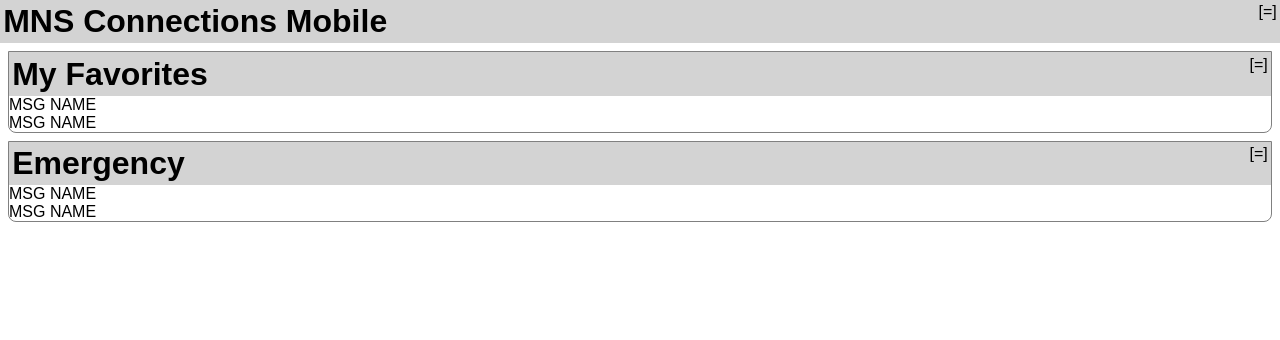
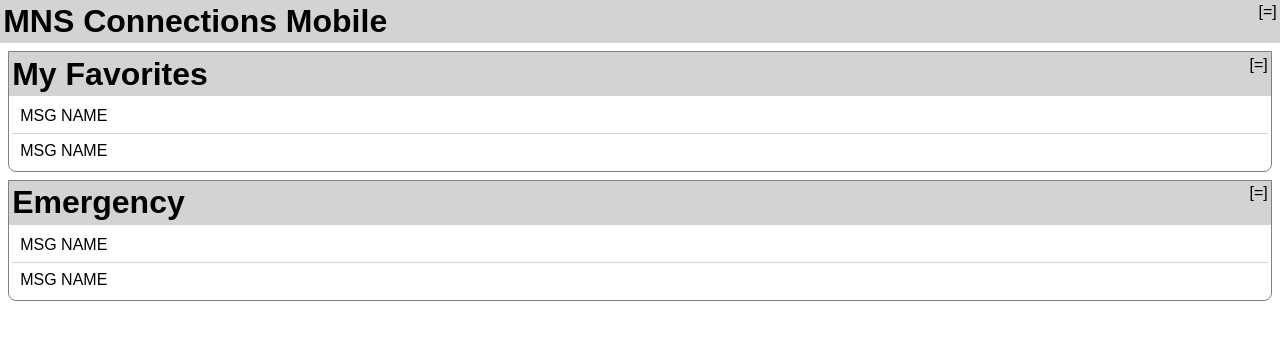
Before and after one commit to csrider/mns-mobile-react, a React (Create React App) app: page / in a window 1280 px wide. Shown: the top 340 px of the page. Built offline with nearby package versions, Linux system fonts and the light colour scheme.

Commit message:
styling updates to message items

```diff
--- a/src/components/MessageItem.js
+++ b/src/components/MessageItem.js
@@ -1,6 +1,6 @@
 function MessageItem(props) {
     return (
-        <div>
+        <div className="message-item-container">
             <a>{props.msgName}</a>
         </div>
     )
--- a/src/index.css
+++ b/src/index.css
@@ -27,6 +27,15 @@ body {
 
 .messages-container {
   clear: both;
+  padding: 0.2em;
+}
+
+.message-item-container {
+  padding: 0.5em;
+  border-bottom: 1px solid lightgray;
+}
+.message-item-container:last-child {
+  border-bottom: none
 }
 
 
```
